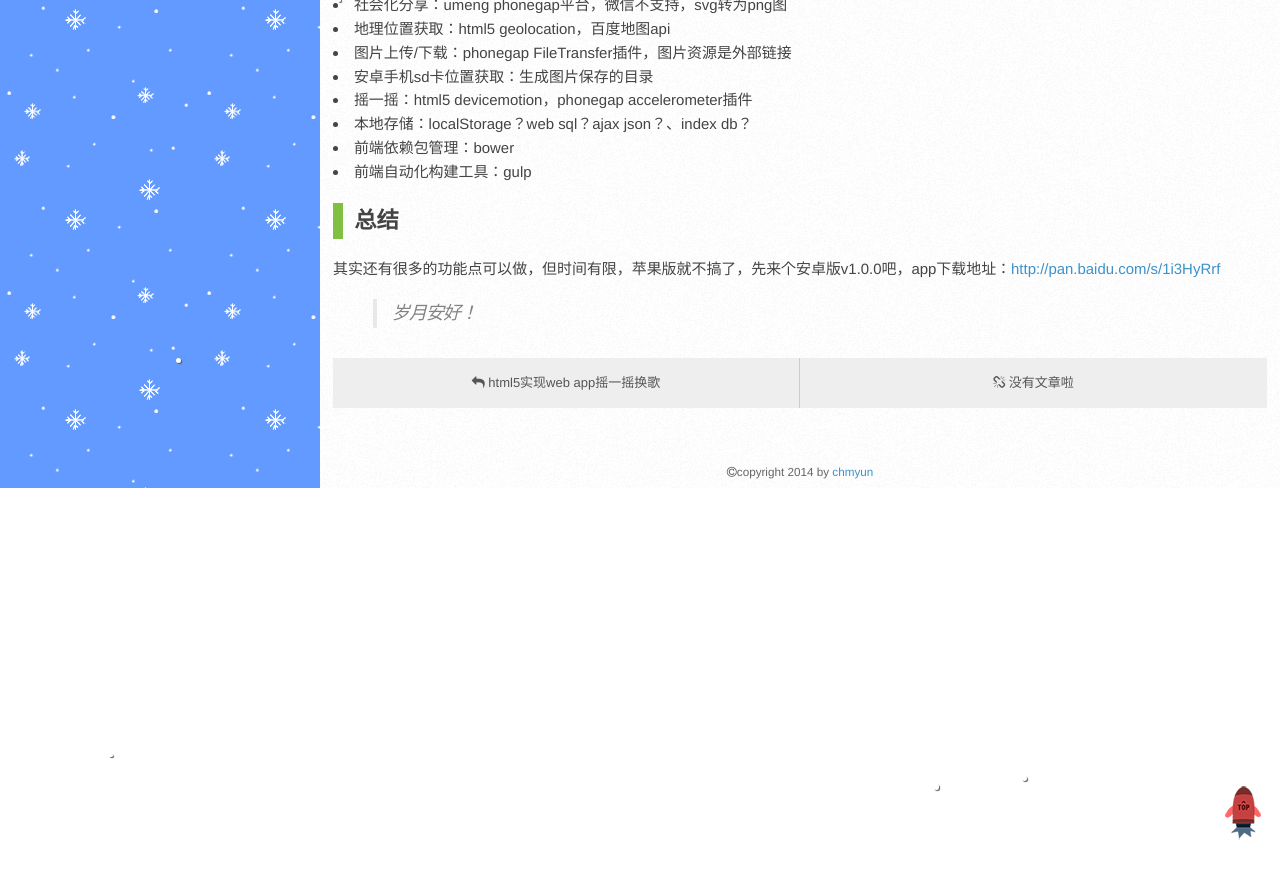
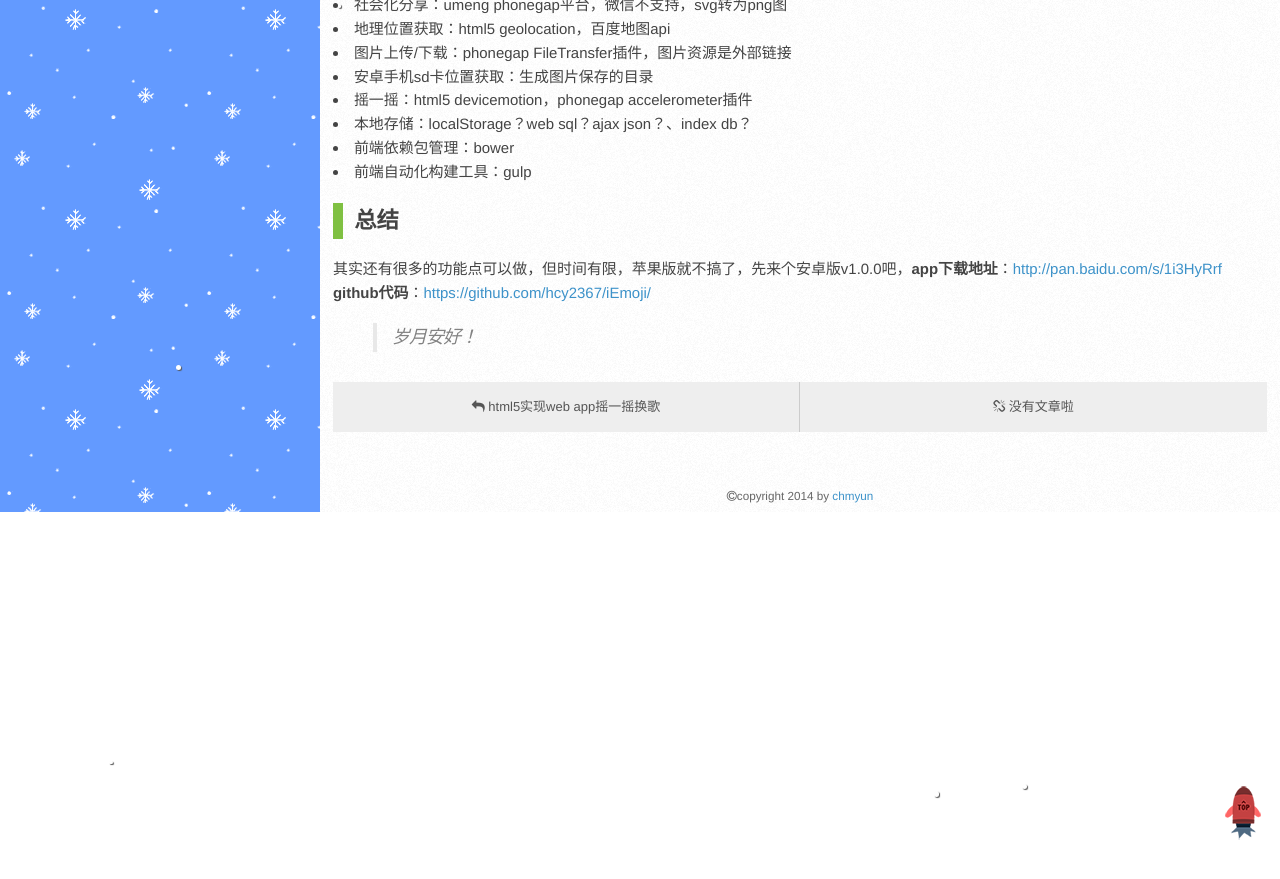
Before and after one commit to hcy2367/hcy2367.github.io, a Jekyll site: the page built from _posts/2015-1-23-phonegap-iEmoji.md, in a window 1280 px wide and 900 px high, scrolled down 6269 px. Shown: the top 879 px of the window. Built offline with Jekyll 4.4.1, drawn with Linux system fonts in a browser that asks for light colours; comment, search, counter and statistics services are not loaded.

Commit message:
修改phonegap文章

```diff
--- a/_posts/2015-1-23-phonegap-iEmoji.md
+++ b/_posts/2015-1-23-phonegap-iEmoji.md
@@ -68,7 +68,7 @@ PhoneGap主要依赖于webkit浏览器的内核解析，所以它的运行效率
 
 ## 总结
 
-其实还有很多的功能点可以做，但时间有限，苹果版就不搞了，先来个安卓版v1.0.0吧，app下载地址：[http://pan.baidu.com/s/1i3HyRrf](http://pan.baidu.com/s/1i3HyRrf)
+其实还有很多的功能点可以做，但时间有限，苹果版就不搞了，先来个安卓版v1.0.0吧，**app下载地址**：[http://pan.baidu.com/s/1i3HyRrf](http://pan.baidu.com/s/1i3HyRrf)  **github代码**：[https://github.com/hcy2367/iEmoji/](https://github.com/hcy2367/iEmoji/)
 
 
 > 岁月安好！
```
